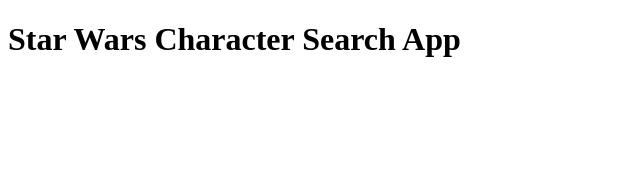
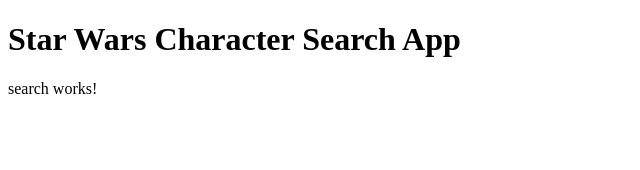
Before and after one commit to mahuntington/starwars, an Angular app: page / in a window 1280 px wide. Shown: the top 170 px of the page, without its empty margins (0-640 px from the left). Built offline with nearby package versions, Linux system fonts and the light colour scheme.

Commit message:
adding search component to app html

```diff
--- a/src/app/app.component.html
+++ b/src/app/app.component.html
@@ -1 +1,2 @@
 <h1>Star Wars Character Search App</h1>
+<app-search></app-search>
```
